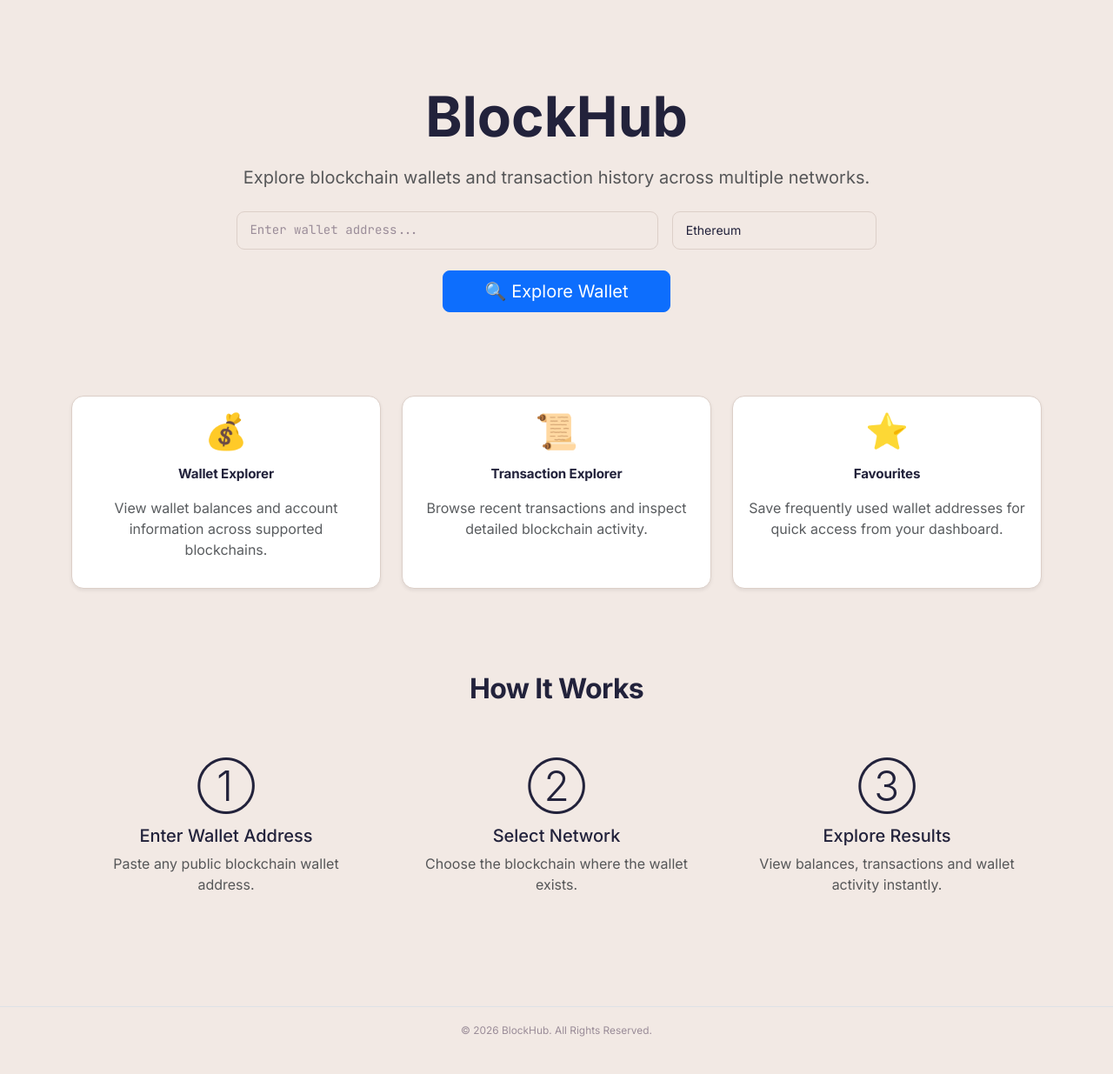
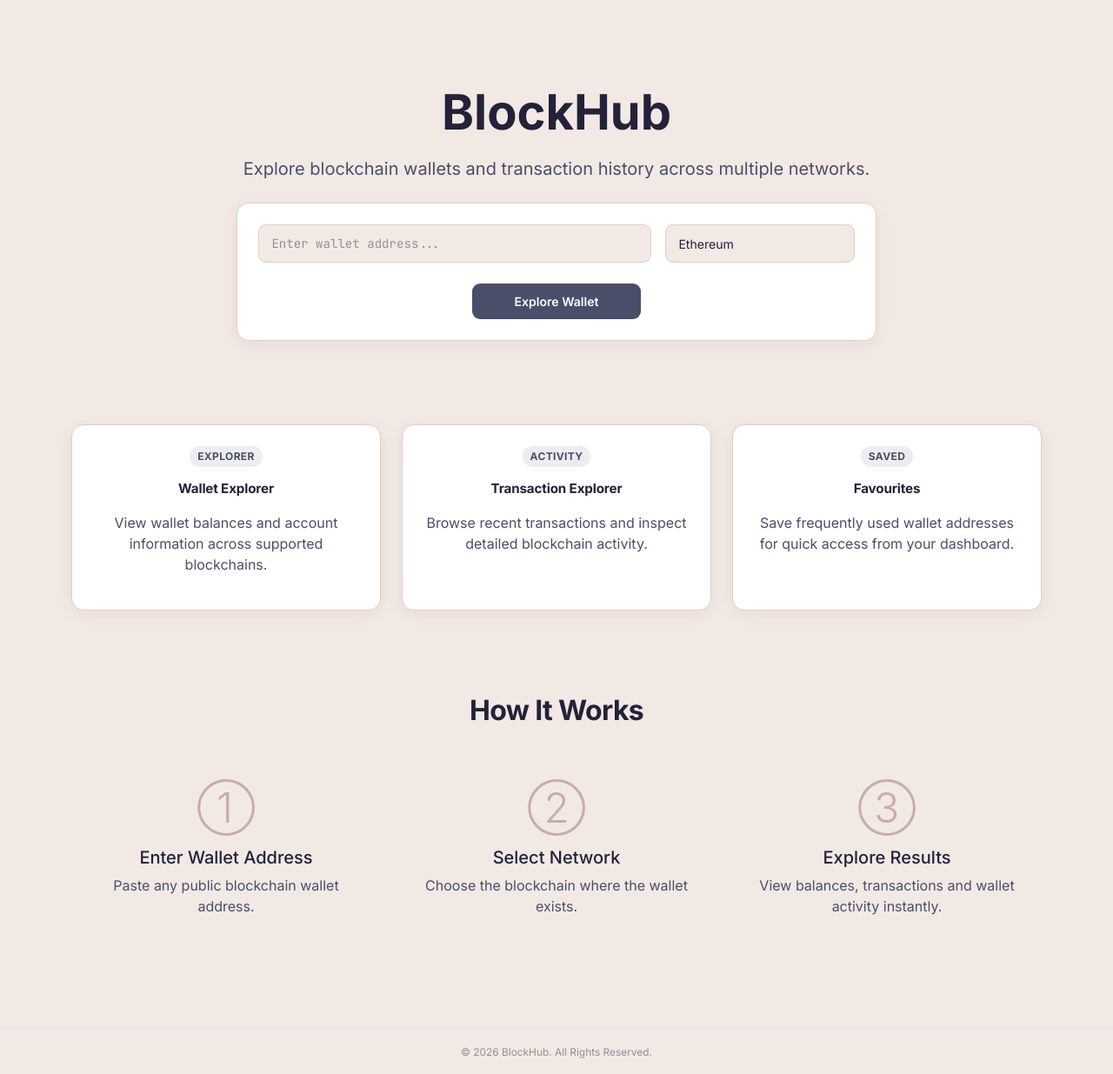
Before and after one commit to abdullahfarooqofficial/BlockHub, a Flask app: page / in a window 1280 px wide. Shown: the part 66-1301 px from the top of the page at 87% size. Before the commit the page ends 1258 px from the top, so only its background shows below. Run offline with Flask 3, Linux system fonts and the light colour scheme.

Commit message:
UI Touches

```diff
--- a/templates/index.html
+++ b/templates/index.html
@@ -3,15 +3,16 @@ block content %}
 
 <!-- Hero Section -->
 <section class="text-center py-5">
-  <h1 class="display-3 fw-bold mb-3">BlockHub</h1>
+  <h1 class="display-4 fw-bold mb-3">BlockHub</h1>
 
-  <p class="lead text-muted mb-4">
+  <p class="lead mb-4" style="color: var(--text-muted)">
     Explore blockchain wallets and transaction history across multiple networks.
   </p>
 
   <!-- Wallet Search -->
   <div class="row justify-content-center">
     <div class="col-lg-8">
+      <div class="card p-4">
         <form action="/wallet" method="GET">
           <div class="row g-3">
             <div class="col-md-8">
@@ -25,7 +26,11 @@ block content %}
             </div>
 
             <div class="col-md-4">
-            <select class="form-select form-select-lg" name="network" required>
+              <select
+                class="form-select form-select-lg"
+                name="network"
+                required
+              >
                 <option value="ethereum">Ethereum</option>
                 <option value="bsc">BNB Smart Chain</option>
                 <option value="polygon">Polygon</option>
@@ -35,11 +40,12 @@ block content %}
           </div>
 
           <div class="mt-4">
-          <button class="btn btn-primary btn-lg px-5" type="submit">
-            🔍 Explore Wallet
+            <button class="btn btn-dark btn-lg px-5" type="submit">
+              Explore Wallet
             </button>
           </div>
         </form>
+      </div>
     </div>
   </div>
 </section>
@@ -48,46 +54,46 @@ block content %}
 <section class="py-5">
   <div class="row g-4">
     <div class="col-md-4">
-      <div class="card h-100 shadow-sm">
-        <div class="card-body text-center">
-          <h1>💰</h1>
+      <div class="card h-100 p-4 text-center">
+        <div class="chain-chip mx-auto mb-3" style="font-size: 0.75rem">
+          Explorer
+        </div>
 
-          <h4 class="mt-3">Wallet Explorer</h4>
+        <h4>Wallet Explorer</h4>
 
-          <p class="text-muted">
+        <p style="color: var(--text-muted)">
           View wallet balances and account information across supported
           blockchains.
         </p>
       </div>
     </div>
+
+    <div class="col-md-4">
+      <div class="card h-100 p-4 text-center">
+        <div class="chain-chip mx-auto mb-3" style="font-size: 0.75rem">
+          Activity
         </div>
 
-    <div class="col-md-4">
-      <div class="card h-100 shadow-sm">
-        <div class="card-body text-center">
-          <h1>📜</h1>
+        <h4>Transaction Explorer</h4>
 
-          <h4 class="mt-3">Transaction Explorer</h4>
-
-          <p class="text-muted">
+        <p style="color: var(--text-muted)">
           Browse recent transactions and inspect detailed blockchain activity.
         </p>
       </div>
     </div>
+
+    <div class="col-md-4">
+      <div class="card h-100 p-4 text-center">
+        <div class="chain-chip mx-auto mb-3" style="font-size: 0.75rem">
+          Saved
         </div>
 
-    <div class="col-md-4">
-      <div class="card h-100 shadow-sm">
-        <div class="card-body text-center">
-          <h1>⭐</h1>
+        <h4>Favourites</h4>
 
-          <h4 class="mt-3">Favourites</h4>
-
-          <p class="text-muted">
+        <p style="color: var(--text-muted)">
           Save frequently used wallet addresses for quick access from your
           dashboard.
         </p>
-        </div>
       </div>
     </div>
   </div>
@@ -100,31 +106,35 @@ block content %}
   <div class="row">
     <div class="col-md-4">
       <div class="p-3">
-        <div class="display-5 mb-3">①</div>
+        <div class="display-5 mb-3" style="color: var(--accent-warm)">①</div>
 
         <h5>Enter Wallet Address</h5>
 
-        <p class="text-muted">Paste any public blockchain wallet address.</p>
+        <p style="color: var(--text-muted)">
+          Paste any public blockchain wallet address.
+        </p>
       </div>
     </div>
 
     <div class="col-md-4">
       <div class="p-3">
-        <div class="display-5 mb-3">②</div>
+        <div class="display-5 mb-3" style="color: var(--accent-warm)">②</div>
 
         <h5>Select Network</h5>
 
-        <p class="text-muted">Choose the blockchain where the wallet exists.</p>
+        <p style="color: var(--text-muted)">
+          Choose the blockchain where the wallet exists.
+        </p>
       </div>
     </div>
 
     <div class="col-md-4">
       <div class="p-3">
-        <div class="display-5 mb-3">③</div>
+        <div class="display-5 mb-3" style="color: var(--accent-warm)">③</div>
 
         <h5>Explore Results</h5>
 
-        <p class="text-muted">
+        <p style="color: var(--text-muted)">
           View balances, transactions and wallet activity instantly.
         </p>
       </div>
--- a/templates/login.html
+++ b/templates/login.html
@@ -1,7 +1,8 @@
 {% extends "layout.html" %} {% block title %} Login {% endblock %} {% block
 content %}
 
-<div class="container" style="max-width: 500px">
+<div class="container" style="max-width: 420px">
+  <div class="card p-4">
     <h2 class="mb-4">Login</h2>
 
     <form action="/login" method="post">
@@ -24,8 +25,9 @@ content %}
         />
       </div>
 
-    <button class="btn btn-primary w-100">Login</button>
+      <button class="btn btn-dark w-100">Login</button>
     </form>
+  </div>
 </div>
 
 {% endblock %}
--- a/templates/register.html
+++ b/templates/register.html
@@ -1,7 +1,8 @@
 {% extends "layout.html" %} {% block title %} Register {% endblock %} {% block
 content %}
 
-<div class="container" style="max-width: 500px">
+<div class="container" style="max-width: 420px">
+  <div class="card p-4">
     <h2 class="mb-4">Create Account</h2>
 
     <form action="/register" method="post">
@@ -44,8 +45,9 @@ content %}
         />
       </div>
 
-    <button class="btn btn-primary w-100">Register</button>
+      <button class="btn btn-dark w-100">Register</button>
     </form>
+  </div>
 </div>
 
 {% endblock %}
```
Also changed, not shown: static/css/style.css (+10 -28 lines), templates/profile.html (+31 -8 lines), 2 other files. Lines whose indentation alone changed are shown as unchanged.
